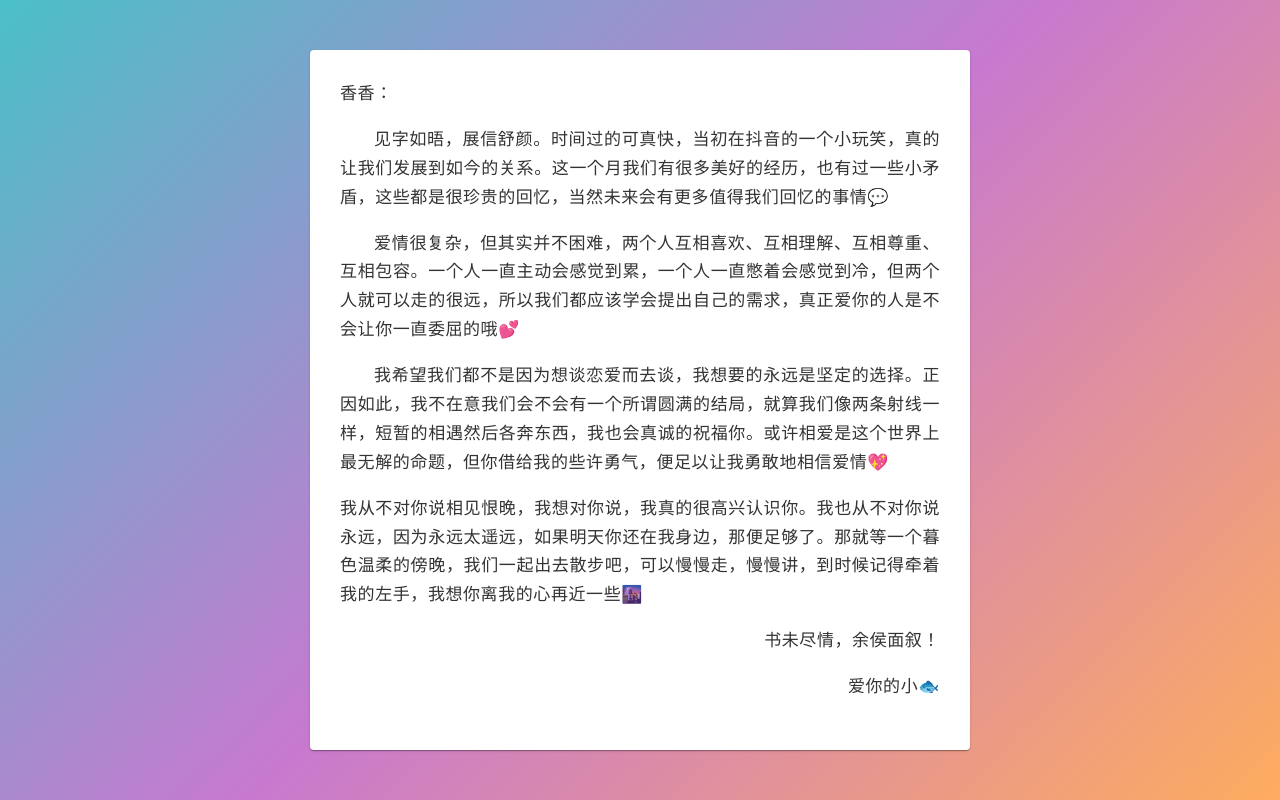
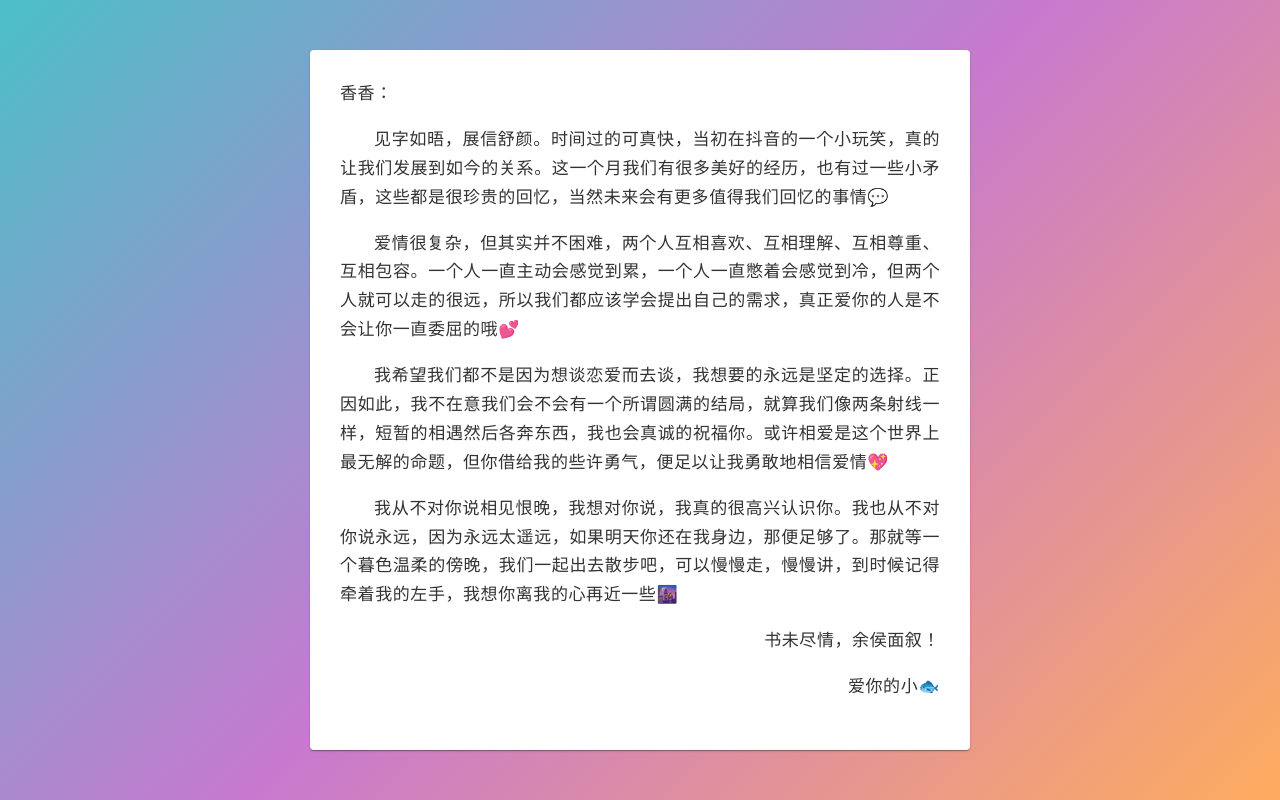
Before and after one commit to PP8181/Hawthorn, a plain HTML site: page letter.html in a window 1280 px wide. Drawn offline with Linux system fonts and the light colour scheme.

Commit message:
Update letter.html

```diff
--- a/letter.html
+++ b/letter.html
@@ -73,7 +73,7 @@
         我希望我们都不是因为想谈恋爱而去谈，我想要的永远是坚定的选择。正因如此，我不在意我们会不会有一个所谓圆满的结局，就算我们像两条射线一样，短暂的相遇然后各奔东西，我也会真诚的祝福你。或许相爱是这个世界上最无解的命题，但你借给我的些许勇气，便足以让我勇敢地相信爱情&#128150;
 
       </p>
-      <pstyle="text-indent: 2em">我从不对你说相见恨晚，我想对你说，我真的很高兴认识你。我也从不对你说永远，因为永远太遥远，如果明天你还在我身边，那便足够了。那就等一个暮色温柔的傍晚，我们一起出去散步吧，可以慢慢走，慢慢讲，到时候记得牵着我的左手，我想你离我的心再近一些&#127750;
+      <p style="text-indent: 2em">我从不对你说相见恨晚，我想对你说，我真的很高兴认识你。我也从不对你说永远，因为永远太遥远，如果明天你还在我身边，那便足够了。那就等一个暮色温柔的傍晚，我们一起出去散步吧，可以慢慢走，慢慢讲，到时候记得牵着我的左手，我想你离我的心再近一些&#127750;
       </p>
 
       <p style="text-align: right">书未尽情，余侯面叙！</p>
```
